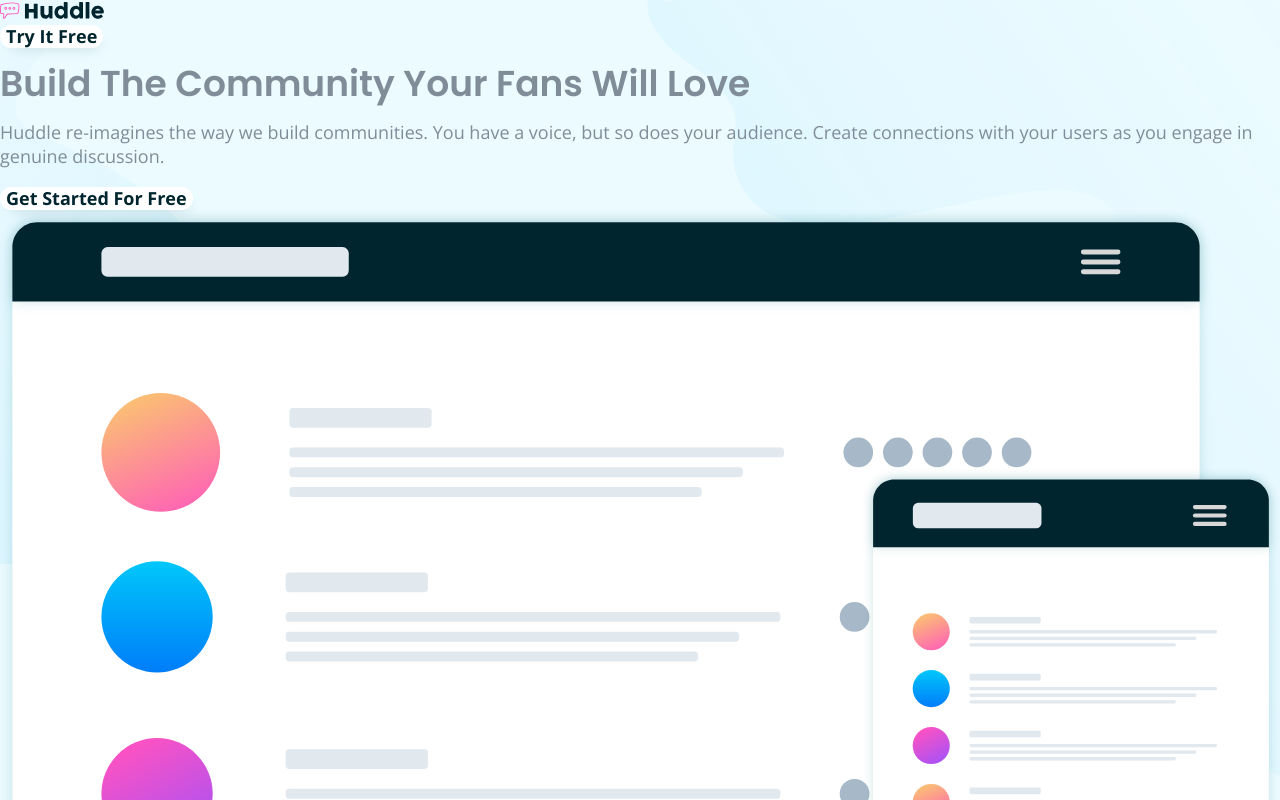
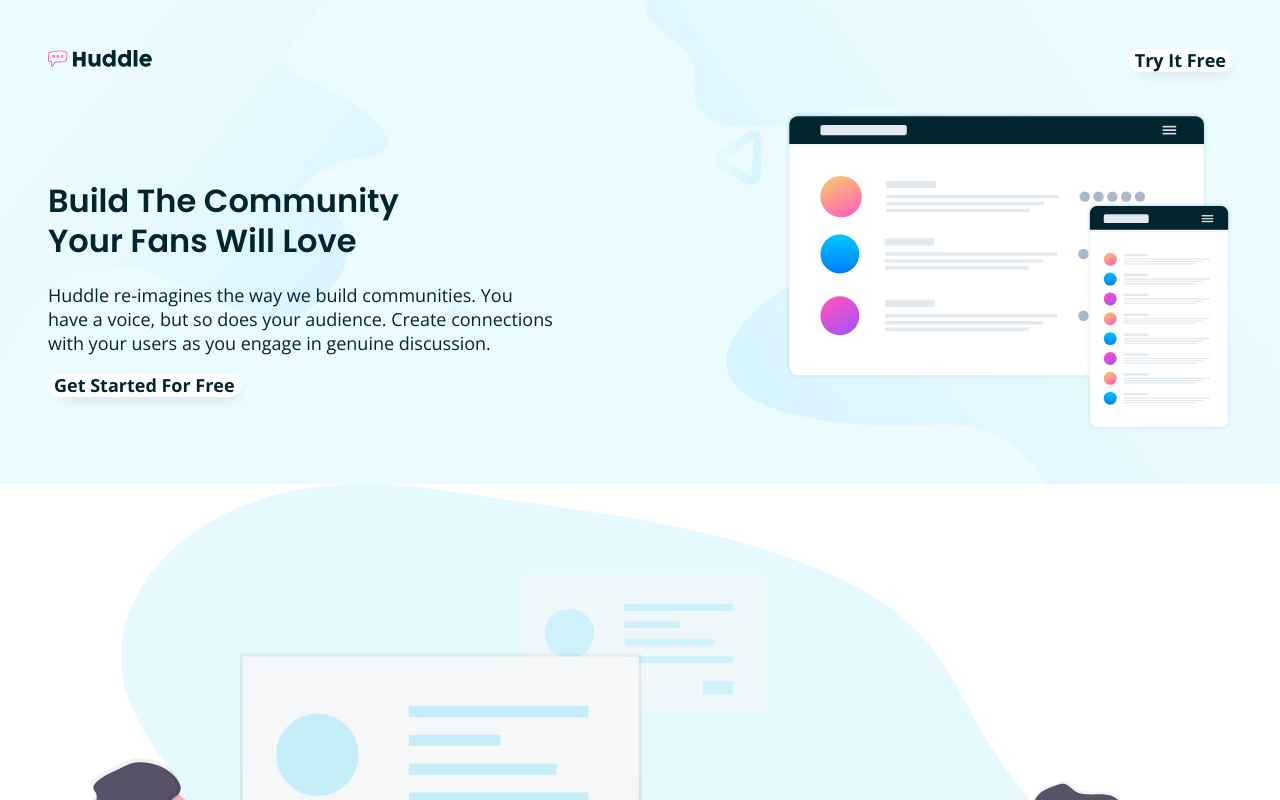
Before and after one commit to Nocks/huddle-landing-page-with-alternating-feature-blocks, a plain HTML site: page index.html in a window 1280 px wide. Shown: the top 800 px of the page. Drawn offline with nearby package versions, Linux system fonts and the light colour scheme.

Commit message:
Over 376px and up to 1440px

```diff
--- a/css/styles.scss
+++ b/css/styles.scss
@@ -256,9 +256,44 @@ footer {
   }
 }
 
-@media screen and (min-width: 376px) and (max-width: 1440px) {
+@media all and (min-width: 376px) and (max-width: 1440px) {
 
   header {
     background-image: url("../images/bg-hero-desktop.svg");
+
+    padding: 3rem 3rem 3rem 3rem;
+
+      .primary {
+        display: flex;
+        justify-content: space-between;
+        margin-bottom: 2.5rem;
+      }
+
+      .secondary {
+        display: flex;
+        justify-content: space-between;
+        color: $dark-cyan;
+
+          .message {
+
+            padding-top: 3rem;
+
+              h1 {
+                height: 80px;
+                display: flex;
+                flex-direction: column;
+                justify-content: space-around;
+                font-size: 2rem;
+              }
+
+              p {
+                padding-right: 12rem;
+              }
+          }
+
+          .community-interface {
+            margin-left: 40px;
+          }
+      }
   }
 }
```
Also changed, not shown: css/styles.css, 1 other file.
